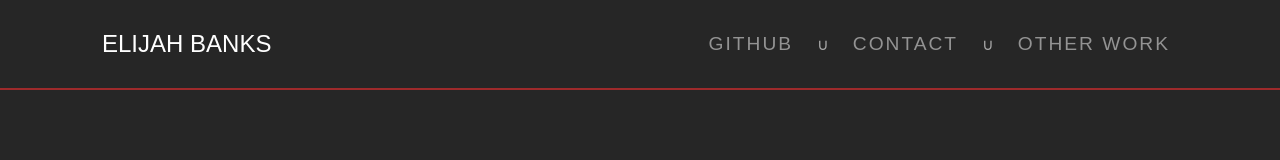
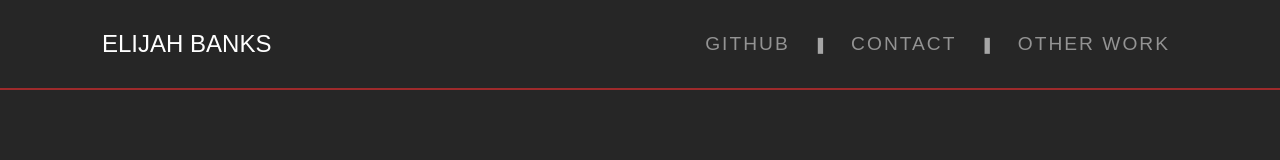
Before and after one commit to ejoebanks/eliweb, an Angular app: page / in a window 1280 px wide. Shown: the top 160 px of the page. Built offline with nearby package versions, Linux system fonts and the light colour scheme; a web font is replaced by a local one.

Commit message:
Change css entity on navbar

```diff
--- a/src/app/navbar/navbar.component.css
+++ b/src/app/navbar/navbar.component.css
@@ -75,7 +75,7 @@
 
 
 .main-nav .nav-item+.nav-item:before {
-  content: "\222A";
+  content: "\275A";
   color: #a6a6a6;
   padding-left: 1rem;
   padding-right: 1rem
```
